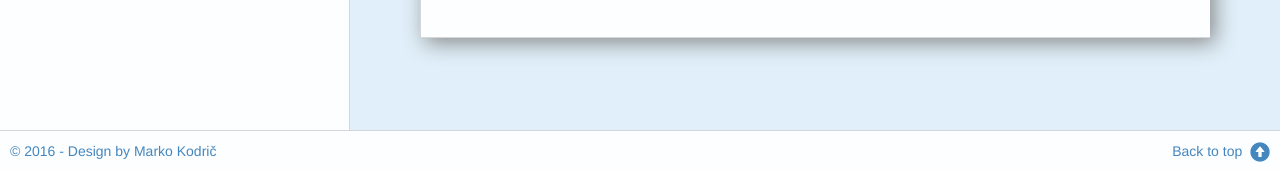
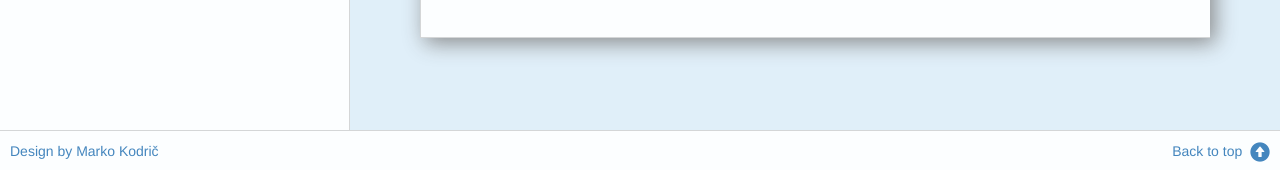
Before and after one commit to markoKodric/bootstrap-sidebar-splashcreen, a plain HTML site: page index.html in a window 1280 px wide. Shown: the part 630-800 px from the top of the page. Drawn offline with nearby package versions, Linux system fonts and the light colour scheme.

Commit message:
Update index.html

```diff
--- a/index.html
+++ b/index.html
@@ -139,7 +139,7 @@
 
     <!-- Footer -->
     <footer class="footer">
-        <a href="#" class="pull-left">&copy 2016 - Design by Marko Kodrič</a>
+        <a href="#" class="pull-left">Design by Marko Kodrič</a>
         <a href="#top" class="pull-right"> <i class="glyphicon glyphicon-circle-arrow-up prikazMeniSlika smoothScroll"></i></a>
         <a href="#top" class="pull-right">Back to top &nbsp;</a>
     </footer>
```
